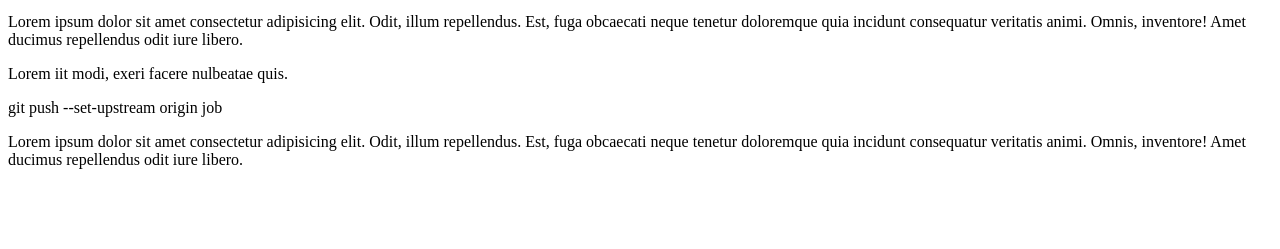
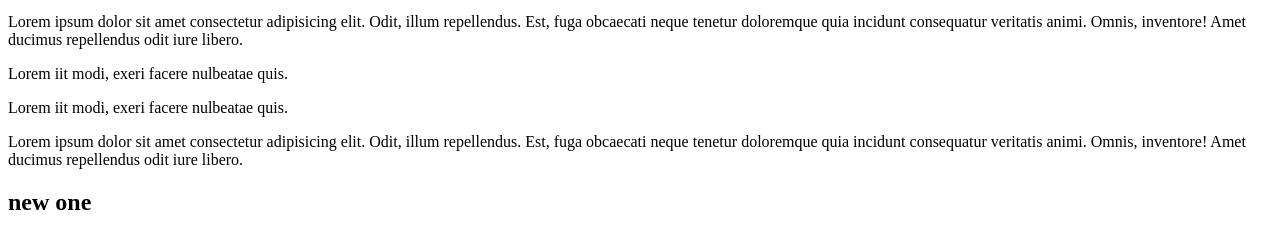
Before and after one commit to anjali02singh/HH_Coder, a plain HTML site: page index.html in a window 1280 px wide. Shown: the part 119-368 px from the top of the page. Drawn offline with Linux system fonts and the light colour scheme.

Commit message:
Update html in new

```diff
--- a/index.html
+++ b/index.html
@@ -12,12 +12,14 @@
     <p>Lorem ipsum dolor sit amet consectetur adipisicing elit. Odit, illum repellendus. Est, fuga obcaecati neque tenetur doloremque quia incidunt consequatur veritatis animi. Omnis, inventore! Amet ducimus repellendus odit iure libero.</p>
 
     <p>Lorem iit modi, exeri facere nulbeatae quis.</p>
-    <p>git push --set-upstream origin job</p>
+    <p>Lorem iit modi, exeri facere nulbeatae quis.</p>
+
 
     <p>Lorem ipsum dolor sit amet consectetur adipisicing elit. Odit, illum
 repellendus. Est, fuga obcaecati neque tenetur doloremque quia incidunt
 consequatur veritatis animi. Omnis, inventore! Amet ducimus repellendus
 odit iure libero.</p>
+<h2>new one</h2>
 
 
 </body>
```
